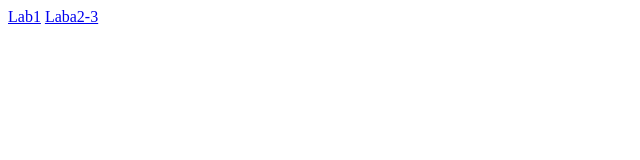
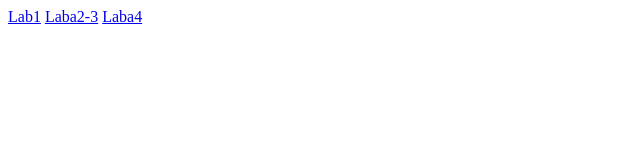
Before and after one commit to AngelOfVerden/INIS_Labs, a plain HTML site: page index.html in a window 1280 px wide. Shown: the full height of the page, 0-640 px from the left. Drawn offline with Linux system fonts and the light colour scheme.

Commit message:
add4labindex

```diff
--- a/index.html
+++ b/index.html
@@ -9,6 +9,7 @@
 
     <a href="Lab1/index.html">Lab1</a>
     <a href="Lab2-3/index.html">Laba2-3</a>
+    <a href="Lab4/lab4.html">Laba4</a>
 
 </body>
 </html>
```
